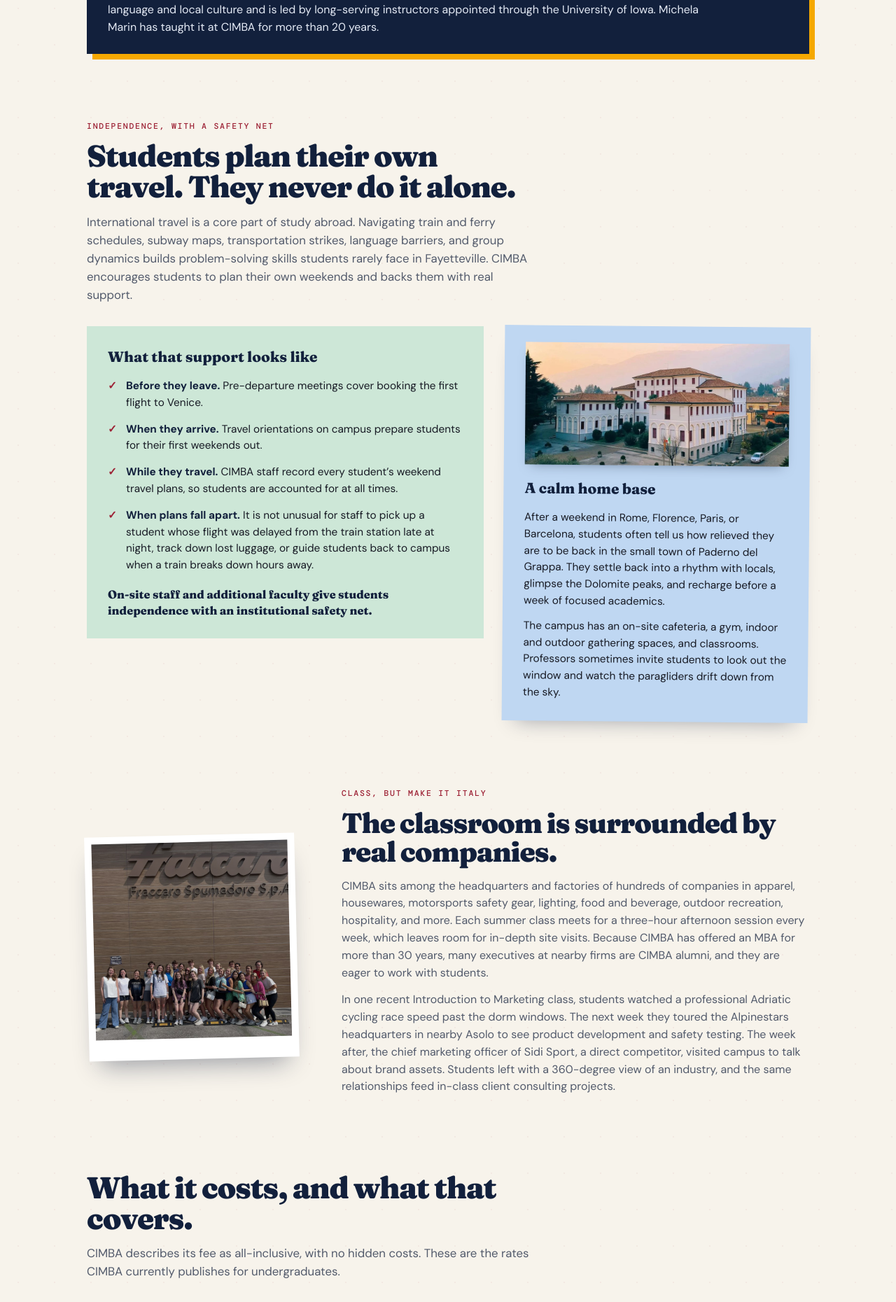
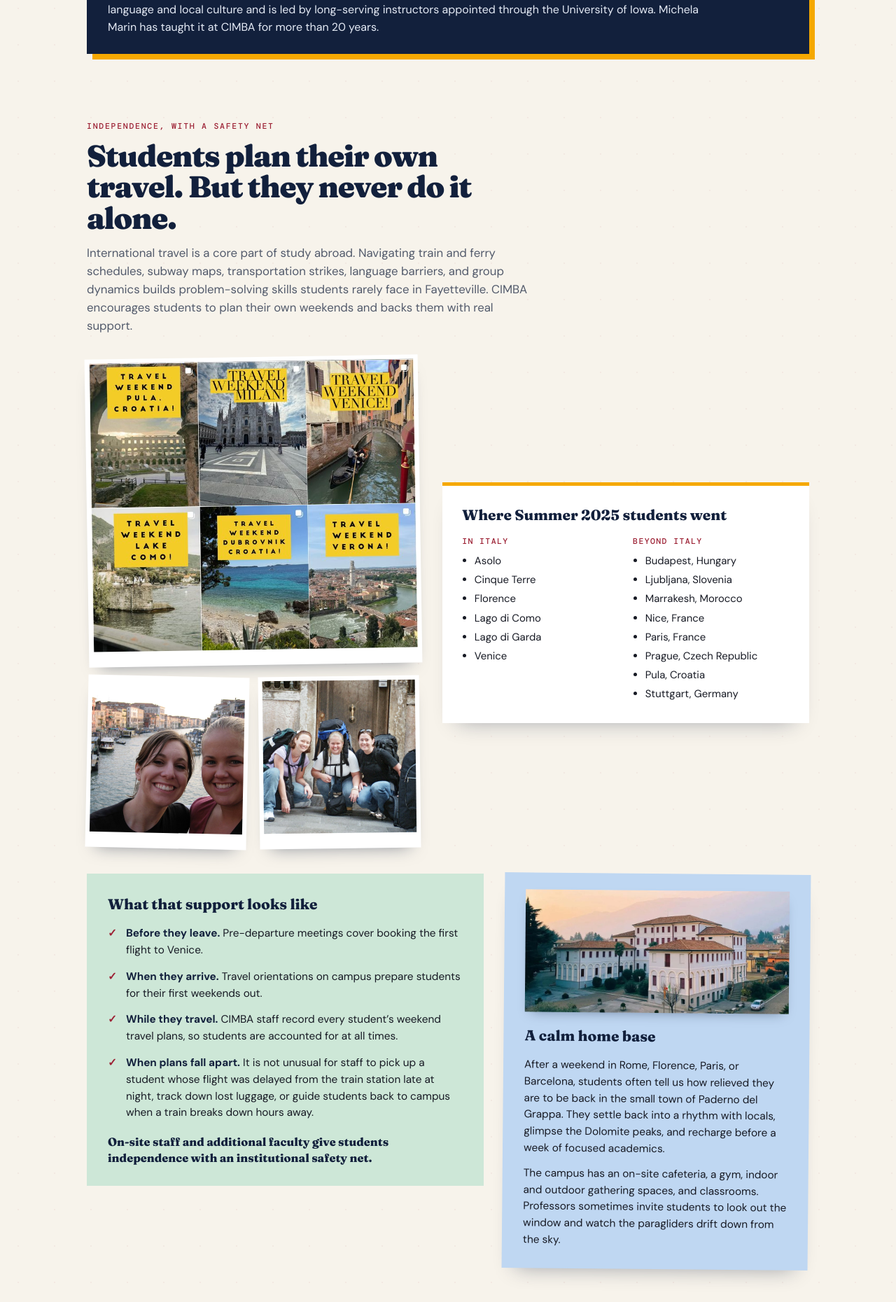
Before and after one commit to profsarahgrace/cimbahogs, a Jekyll site: the page built from parents/index.html, in a window 1280 px wide. Shown: the part 2198-4058 px from the top of the page at 70% size. Built offline with Jekyll 4.4.1, drawn with Linux system fonts in a browser that asks for light colours.

Commit message:
Move travel destinations to parents page with student travel photos
- Stories page: remove weekend favorites section
- Parents page: add 'Where Summer 2025 students went' with travel photos to the
  safety and travel section, and tweak heading to 'But they never do it alone.'
- Add travel weekends collage cropped from past CIMBA designs

Co-Authored-By: Claude Sonnet 5.5 <noreply@anthropic.com>

```diff
--- a/parents/index.html
+++ b/parents/index.html
@@ -137,13 +137,34 @@ faq:
   <section class="safety-section" id="safety" aria-labelledby="safety-title">
     <div class="section-head">
       <p class="eyebrow">Independence, with a safety net</p>
-      <h2 id="safety-title">Students plan their own travel. They never do it alone.</h2>
+      <h2 id="safety-title">Students plan their own travel. But they never do it alone.</h2>
       <p>
         International travel is a core part of study abroad. Navigating train and ferry schedules, subway maps,
         transportation strikes, language barriers, and group dynamics builds problem-solving skills students rarely
         face in Fayetteville. CIMBA encourages students to plan their own weekends and backs them with real support.
       </p>
     </div>
+    <div class="travel-block">
+      <div class="travel-photos">
+        <figure><img src="/images/travel-weekends.jpg" alt="Six travel weekend photos from CIMBA students: Pula and Dubrovnik in Croatia, Milan, Venice, Lake Como, and Verona" width="750" height="666" loading="lazy"></figure>
+        <figure><img src="/images/scrap-retro-4.jpg" alt="Two CIMBA students on a bridge over the Grand Canal in Venice" width="800" height="800" loading="lazy"></figure>
+        <figure><img src="/images/scrap-retro-1.jpg" alt="Three CIMBA students with backpacks on a travel weekend in Italy" width="800" height="800" loading="lazy"></figure>
+      </div>
+      <div class="travel-lists">
+        <h3>Where Summer 2025 students went</h3>
+        <div class="fave-cols">
+          <div>
+            <h4>In Italy</h4>
+            <ul><li>Asolo</li><li>Cinque Terre</li><li>Florence</li><li>Lago di Como</li><li>Lago di Garda</li><li>Venice</li></ul>
+          </div>
+          <div>
+            <h4>Beyond Italy</h4>
+            <ul><li>Budapest, Hungary</li><li>Ljubljana, Slovenia</li><li>Marrakesh, Morocco</li><li>Nice, France</li><li>Paris, France</li><li>Prague, Czech Republic</li><li>Pula, Croatia</li><li>Stuttgart, Germany</li></ul>
+          </div>
+        </div>
+      </div>
+    </div>
+
     <div class="safety-grid">
       <div class="safety-list">
         <h3>What that support looks like</h3>
--- a/parents/parents.css
+++ b/parents/parents.css
@@ -169,6 +169,20 @@ footer { margin-top: 88px; padding-top: 28px; border-top: 1.5px solid var(--rule
 .accreditation { margin-top: 40px; padding: 26px 30px; background: var(--navy-deep); color: #fff; box-shadow: 8px 8px 0 var(--gold); }
 .accreditation h3 { margin: 0 0 10px; color: var(--butter); font-size: 1.3rem; }
 .accreditation p { margin: 0; max-width: 78ch; color: #E4EAF5; }
+.travel-block { display: grid; grid-template-columns: minmax(0, 1fr) minmax(0, 1.1fr); gap: 32px; align-items: center; margin-bottom: 36px; }
+.travel-photos { display: grid; grid-template-columns: repeat(2, minmax(0, 1fr)); gap: 16px; }
+.travel-photos figure { margin: 0; padding: 6px 6px 22px; background: #fff; box-shadow: 0 14px 24px -16px rgba(18,32,60,.5); }
+.travel-photos figure:first-child { grid-column: 1 / -1; transform: rotate(-.9deg); }
+.travel-photos figure:nth-child(2) { transform: rotate(1.2deg); }
+.travel-photos figure:nth-child(3) { transform: rotate(-.7deg); }
+.travel-photos img { display: block; width: 100%; height: auto; aspect-ratio: 1; object-fit: cover; }
+.travel-photos figure:first-child img { aspect-ratio: 750 / 666; }
+.travel-lists { padding: 26px 28px; background: #fff; border-top: 5px solid var(--gold); box-shadow: 0 18px 30px -22px rgba(18,32,60,.42); }
+.travel-lists h3 { margin: 0 0 14px; font-size: 1.3rem; }
+.fave-cols { display: grid; grid-template-columns: repeat(2, minmax(0, 1fr)); gap: 20px; }
+.fave-cols h4 { margin: 0 0 8px; font: 500 .72rem/1.4 var(--mono); letter-spacing: .12em; text-transform: uppercase; color: var(--razor); }
+.fave-cols ul { margin: 0; padding-left: 1.1em; }
+.fave-cols li { margin-bottom: 4px; font-size: .93rem; }
 .safety-grid { display: grid; grid-template-columns: minmax(0,1.3fr) minmax(0,1fr); gap: 28px; align-items: start; }
 .safety-list { padding: 28px 30px; background: var(--mint); }
 .safety-list h3, .campus-card h3 { margin: 0 0 14px; font-size: 1.3rem; }
@@ -187,7 +201,7 @@ footer { margin-top: 88px; padding-top: 28px; border-top: 1.5px solid var(--rule
 .corporate-copy p:not(.eyebrow) { margin: 0 0 14px; color: var(--ink-mid); }
 @media (max-width: 900px) {
   .pillars { grid-template-columns: 1fr; }
-  .safety-grid, .corporate-section { grid-template-columns: 1fr; }
+  .safety-grid, .corporate-section, .travel-block { grid-template-columns: 1fr; }
   .corporate-photo { max-width: 300px; }
 }
 @media (max-width: 650px) {
```
Also changed, not shown: stories/index.html (+0 -15 lines), stories/stories.css (+5 -11 lines), images/travel-weekends.jpg (added).
